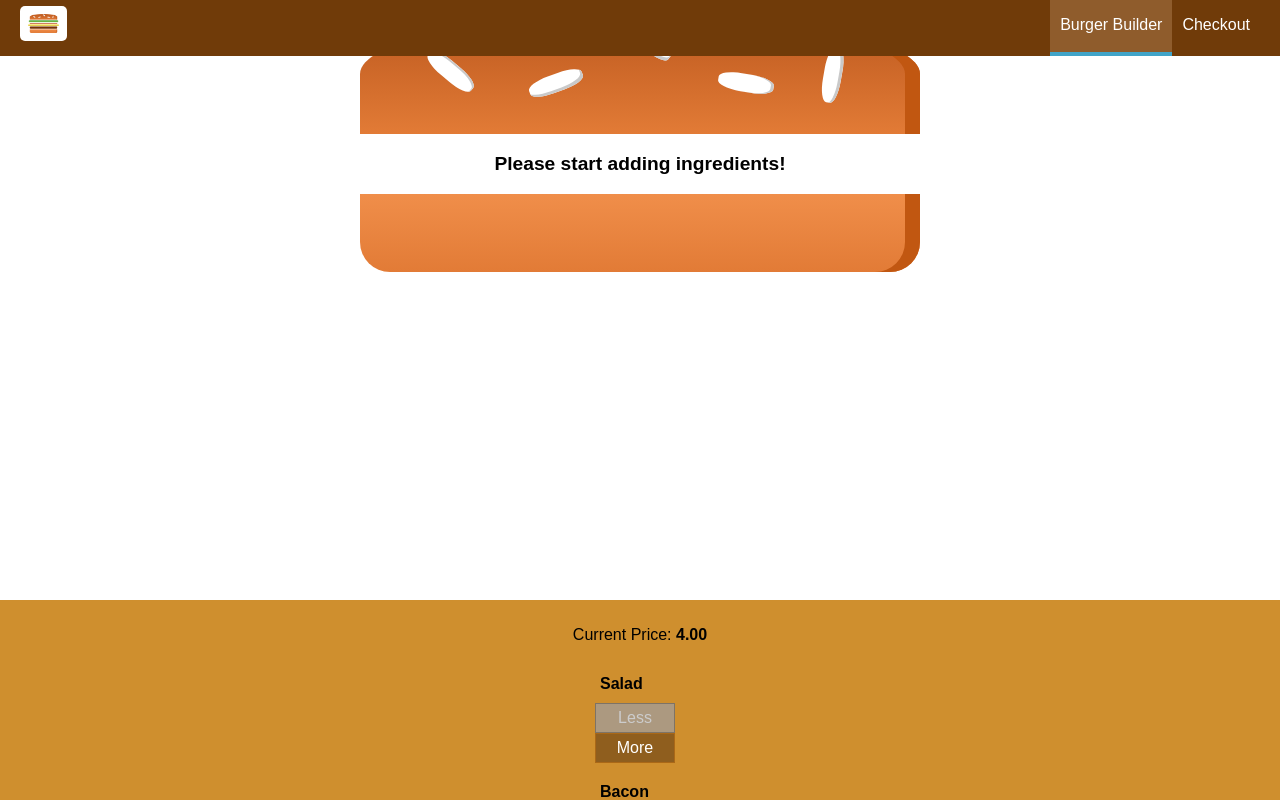
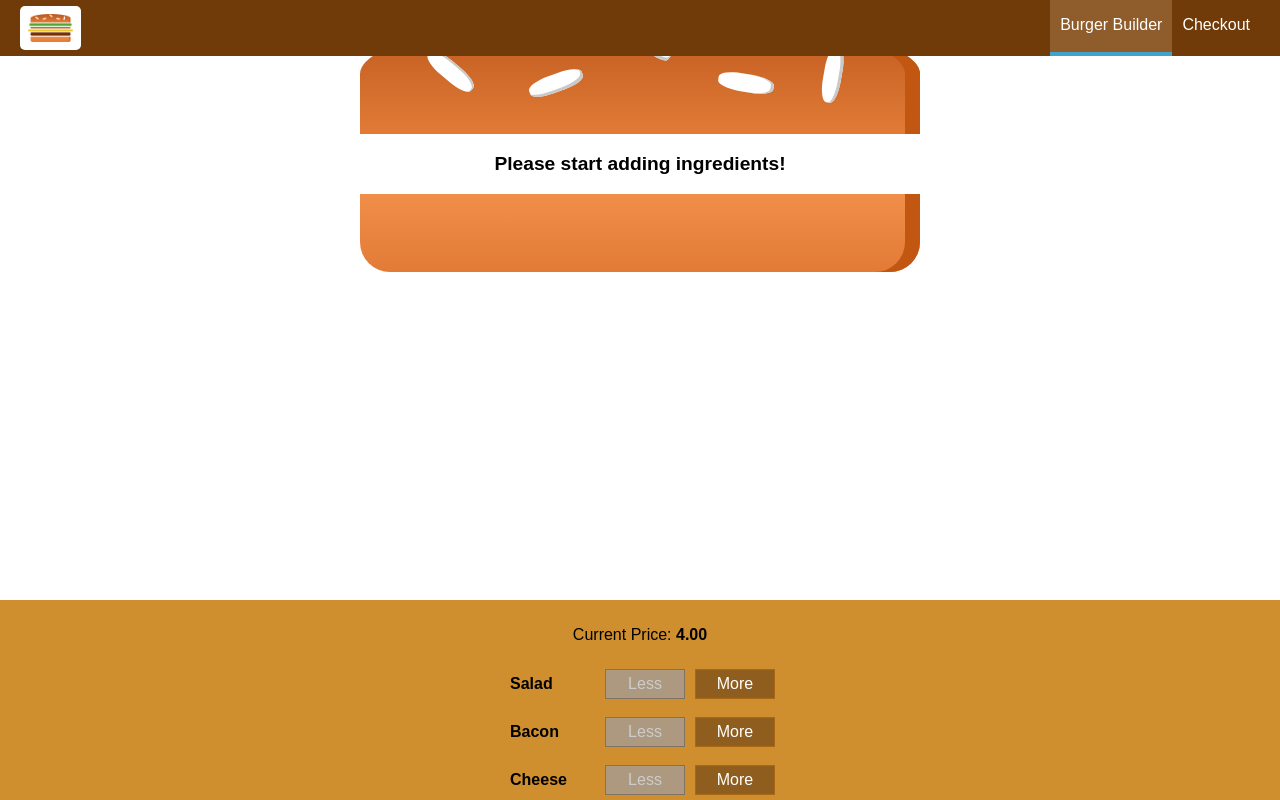
Before and after one commit to The-lady-developer/React-Burger-app, a React app: page / in a window 1280 px wide. Shown: the top 800 px of the page. Built offline with nearby package versions, Linux system fonts and the light colour scheme.

Commit message:
burger-app

```diff
--- a/src/components/Burger/BuildControls/BuildControl/BuildControl.css
+++ b/src/components/Burger/BuildControls/BuildControl/BuildControl.css
@@ -1,11 +1,11 @@
-.BuildControl{
-    display: flesx;
+.BuildControl {
+    display: flex;
     justify-content: space-between;
     align-items: center;
     margin: 5px 0;
 }
 
-.BuildControl button{
+.BuildControl button {
     display: block;
     font: inherit;
     padding: 5px;
--- a/src/components/Burger/Burger.css
+++ b/src/components/Burger/Burger.css
@@ -1,7 +1,7 @@
 .Burger {
     width: 100%;
     margin: auto;
-    height: 250px;
+    height: 100%;
     overflow: scroll;
     text-align: center;
     font-weight: bold;
--- a/src/components/Logo/Logo.css
+++ b/src/components/Logo/Logo.css
@@ -1,11 +1,11 @@
-.Logo{
+.Logo {
     background-color: white;
     padding: 8px;
-    height: 80%;
+    height: 100%;
     box-sizing: border-box;
     border-radius: 5px;
 }
 
-.Logo img{
-    height: 100%
+.Logo img {
+    height: 100%;
 }
--- a/src/components/UI/Backdrop/Backdrop.css
+++ b/src/components/UI/Backdrop/Backdrop.css
@@ -6,7 +6,4 @@
     left: 0;
     top: 0;
     background-color: rgba(0, 0, 0, 0.5);
-
-
-
 }
--- a/src/containers/BurgerBuilder/BurgerBuilder.js
+++ b/src/containers/BurgerBuilder/BurgerBuilder.js
@@ -97,7 +97,8 @@ class BurgerBuilder extends Component {
                 <Modal show={this.state.purchasing} modalClosed={this.purchaseCancelHandler}>
                     <OrderSummary
                         ingredients={this.state.ingredients}
-                        price={this.state.totalPrice}                        purchaseCancelled={this.purchaseCancelHandler}
+                        price={this.state.totalPrice}
+                        purchaseCancelled={this.purchaseCancelHandler}
                         purchaseContinued={this.purchaseContinueHandler} />
                 </Modal>
                 <Burger ingredients={this.state.ingredients} />
```
Also changed, not shown: src/components/Burger/OrderSummary/OrderSummary.js (+3 -4 lines).
